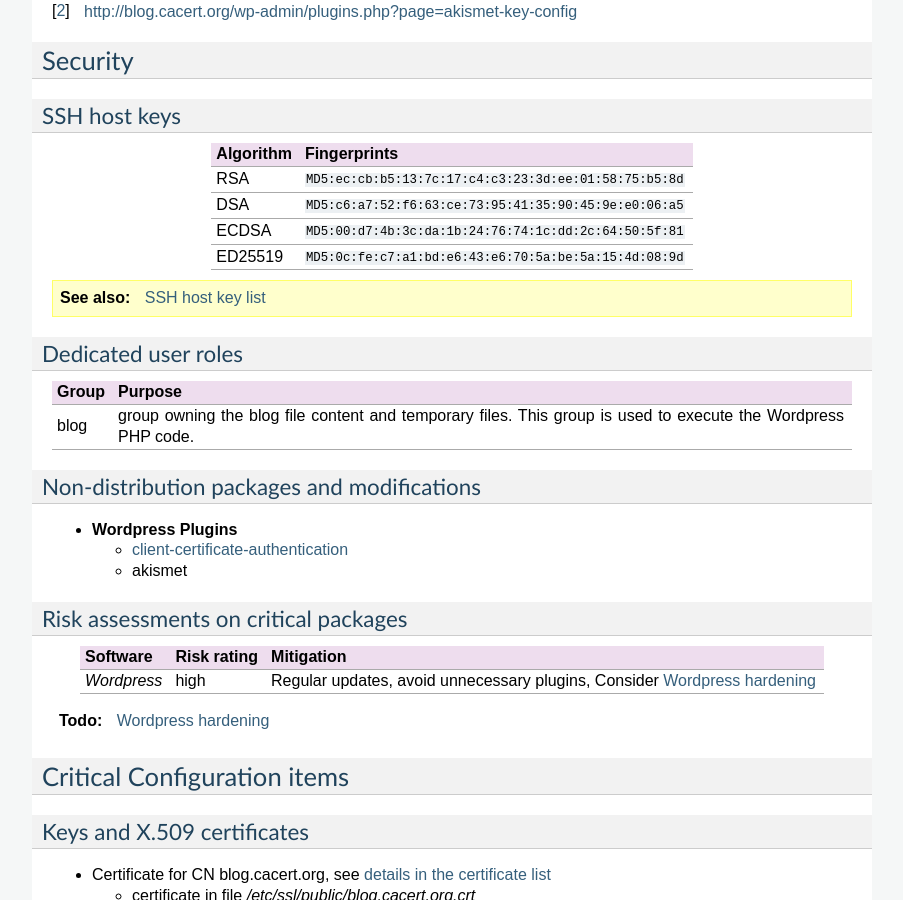
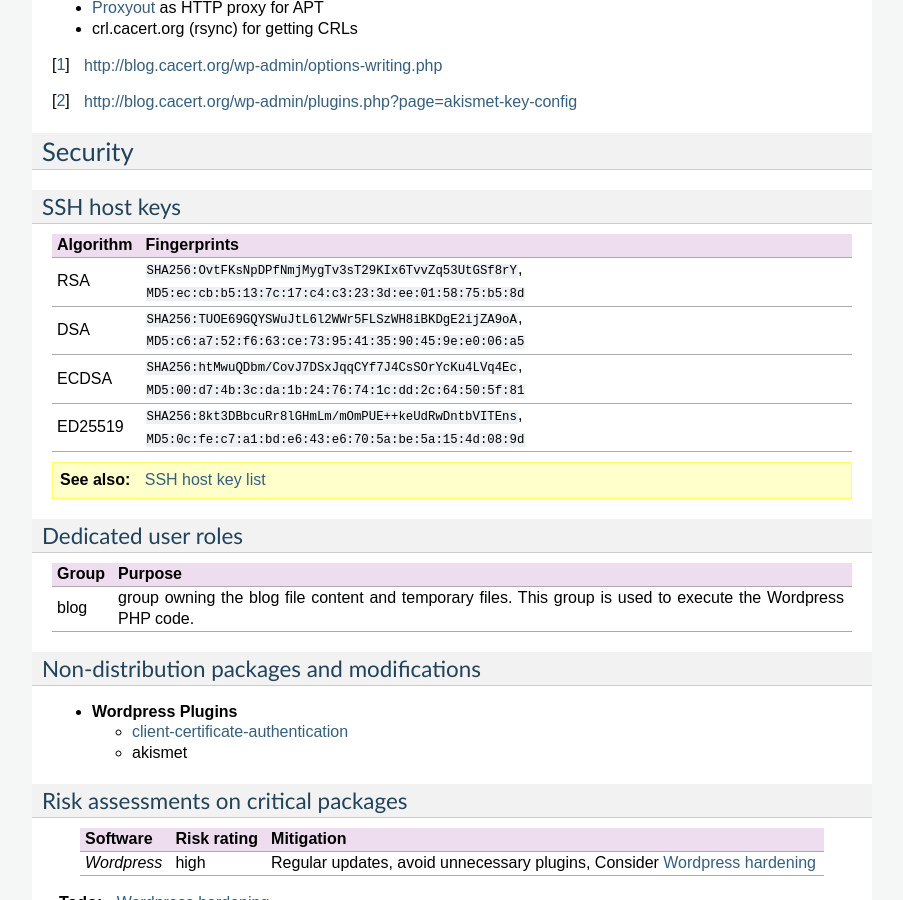
Before and after one commit to CAcertOrg/cacert-infradocs, a Sphinx documentation site: the page built from docs/systems/blog.rst, in a window 1280 px wide and 900 px high, scrolled down 3122 px. Shown: the whole window, without its empty margins (198-1101 px from the left). Built offline with Sphinx 7.4.7, drawn with Linux system fonts in a browser that asks for light colours; pages that are not in the unit, such as notebooks, are missing from menus; cross-references to code outside the pages are shown as plain code; some of the changed text lies outside the part shown.

Commit message:
Update blog information
- update Debian release information
- add monitoring link
- add SHA256 fingerprints for ssh host keys

- lowercase todo on infra02 for consistency reasons

```diff
--- a/docs/systems/blog.rst
+++ b/docs/systems/blog.rst
@@ -225,10 +229,10 @@
 ========
 
 .. sshkeys::
-   :RSA:     MD5:ec:cb:b5:13:7c:17:c4:c3:23:3d:ee:01:58:75:b5:8d
-   :DSA:     MD5:c6:a7:52:f6:63:ce:73:95:41:35:90:45:9e:e0:06:a5
-   :ECDSA:   MD5:00:d7:4b:3c:da:1b:24:76:74:1c:dd:2c:64:50:5f:81
-   :ED25519: MD5:0c:fe:c7:a1:bd:e6:43:e6:70:5a:be:5a:15:4d:08:9d
+   :RSA:     SHA256:OvtFKsNpDPfNmjMygTv3sT29KIx6TvvZq53UtGSf8rY MD5:ec:cb:b5:13:7c:17:c4:c3:23:3d:ee:01:58:75:b5:8d
+   :DSA:     SHA256:TUOE69GQYSWuJtL6l2WWr5FLSzWH8iBKDgE2ijZA9oA MD5:c6:a7:52:f6:63:ce:73:95:41:35:90:45:9e:e0:06:a5
+   :ECDSA:   SHA256:htMwuQDbm/CovJ7DSxJqqCYf7J4CsSOrYcKu4LVq4Ec MD5:00:d7:4b:3c:da:1b:24:76:74:1c:dd:2c:64:50:5f:81
+   :ED25519: SHA256:8kt3DBbcuRr8lGHmLm/mOmPUE++keUdRwDntbVITEns MD5:0c:fe:c7:a1:bd:e6:43:e6:70:5a:be:5a:15:4d:08:9d
 
 Dedicated user roles
 --------------------
--- a/docs/systems/infra02.rst
+++ b/docs/systems/infra02.rst
@@ -311,7 +311,7 @@
 .. todo:: document how the backup system works
 .. todo:: add DNS setup for IPv6 address
 .. todo:: switch to Puppet management
-.. todo:: Replace nrpe with icinga2 agent
+.. todo:: replace nrpe with icinga2 agent
 
 Planned
 -------
```
Also changed, not shown: other parts of docs/systems/blog.rst (+14 -6 lines).
